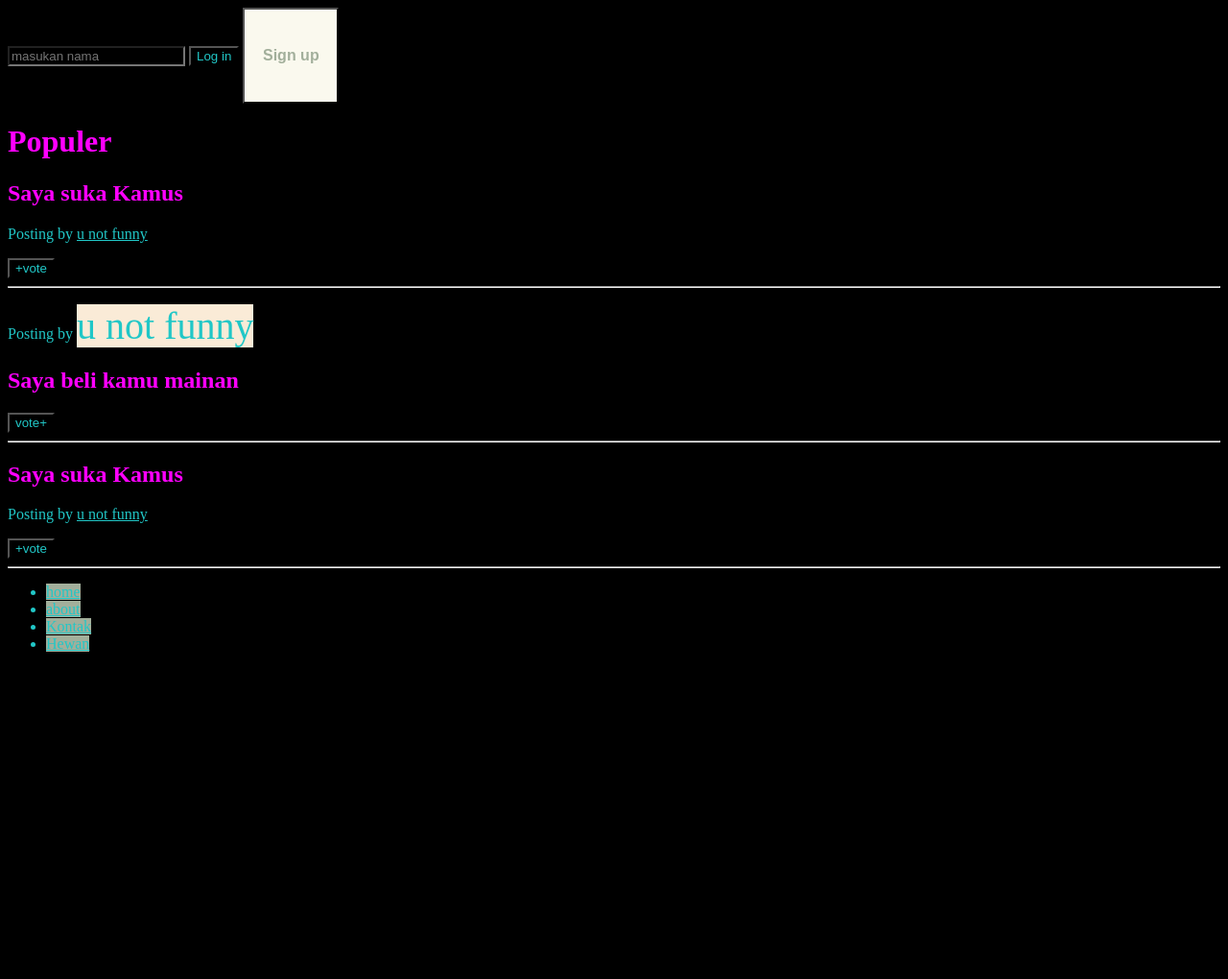
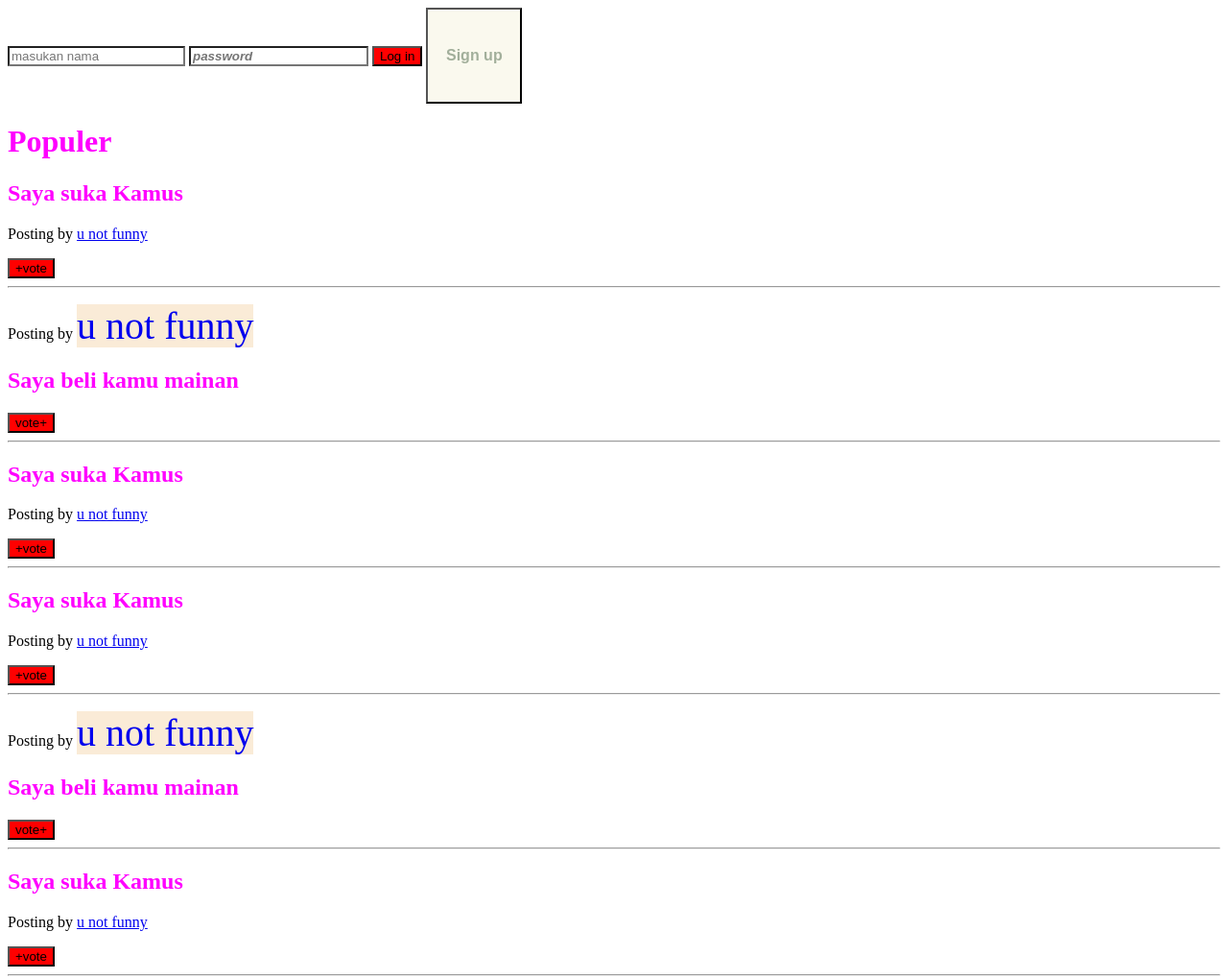
Before and after one commit to vander13/Casio, a plain HTML site: page stater.html in a window 1280 px wide. Shown: the top 1020 px of the page at 96% size. Before the commit the page ends 800 px from the top, so only its background shows below. Drawn offline with Linux system fonts and the light colour scheme.

Commit message:
saya menambahakan beberapa hal

```diff
--- /dev/null
+++ b/combinator.css
@@ -0,0 +1,37 @@
+h1::first-letter {
+  font-family: "Franklin Gothic Medium", "Arial Narrow", Arial, sans-serif;
+  font-size: 1.5em;
+  color: red;
+}
+
+h1:hover {
+  width: 300px;
+}
+
+p::first-letter {
+  font-size: 2em;
+}
+
+p::first-line {
+  background-color: hsl(60, 60%, 72%);
+}
+
+p::selection {
+  color: red;
+  background-color: rgb(45, 229, 17);
+  content: "";
+}
+
+#apel::after {
+  content: "✓";
+  color: green;
+  margin-left: 10px;
+  font-weight: bold;
+}
+
+#semangka::before {
+  content: "✓";
+  color: green;
+  margin-left: 10px;
+  font-weight: bold;
+}
--- a/stater.css
+++ b/stater.css
@@ -1,10 +1,17 @@
 * {
-  color: rgb(33, 199, 199);
-  background-color: black;
+  background-color: rgb(255, 255, 255);
+}
+
+input[type="password"] {
+  color: red;
 }
 h1,
 h2 {
   color: magenta;
+}
+
+button {
+  background-color: red;
 }
 #pencarian {
   width: 100px;
@@ -21,7 +28,21 @@ h2 {
 }
 .tag {
   text-decoration: none;
+  list-style-type: disc;
 }
-.kaki a {
-  background-color: #a2af9b;
+button:hover {
+  color: rgb(255, 255, 255);
+  background-color: green;
+  font-size: 2.5em;
 }
+#pencarian:hover {
+  background-color: red;
+}
+#pencarian:active {
+  background-color: rgb(17, 192, 163);
+}
+input[type="password"]:placeholder-shown {
+  color: rgb(128, 109, 109);
+  font-weight: 700;
+  font-style: italic;
+}
--- a/stater.html
+++ b/stater.html
@@ -9,12 +9,65 @@
   <body>
     <nav>
       <input type="text" placeholder="masukan nama" />
+      <input type="password" placeholder="password" required />
       <button>Log in</button>
       <button id="pencarian">Sign up</button>
     </nav>
     <main>
       <h1>Populer</h1>
-      <section>
+      <section class="post">
+        <h2>Saya suka Kamus</h2>
+        <p>
+          Posting by
+          <a href="http://">u not funny</a>
+        </p>
+        <button>+vote</button>
+        <hr />
+        <p>
+          Posting by
+          <a href="http://" class="tag"
+            ><span class="text">u not funny</span></a
+          >
+        </p>
+        <h2>Saya beli kamu mainan</h2>
+        <button>vote+</button>
+        <hr />
+        <h2>Saya suka Kamus</h2>
+        <p>
+          Posting by
+          <a href="http://">u not funny</a>
+        </p>
+        <button>+vote</button>
+        <hr />
+        <p></p>
+      </section>
+      <section class="post">
+        <h2>Saya suka Kamus</h2>
+        <p>
+          Posting by
+          <a href="http://">u not funny</a>
+        </p>
+        <button>+vote</button>
+        <hr />
+        <p>
+          Posting by
+          <a href="http://" class="tag"
+            ><span class="text">u not funny</span></a
+          >
+        </p>
+        <h2>Saya beli kamu mainan</h2>
+        <button>vote+</button>
+        <hr />
+        <h2>Saya suka Kamus</h2>
+        <p>
+          Posting by
+          <a href="http://">u not funny</a>
+        </p>
+        <button>+vote</button>
+        <hr />
+        <p></p>
+      </section>
+      <section class="post">
         <h2>Saya suka Kamus</h2>
         <p>
           Posting by
```
Also changed, not shown: css_combinator.html (added, +25 -0 lines).
